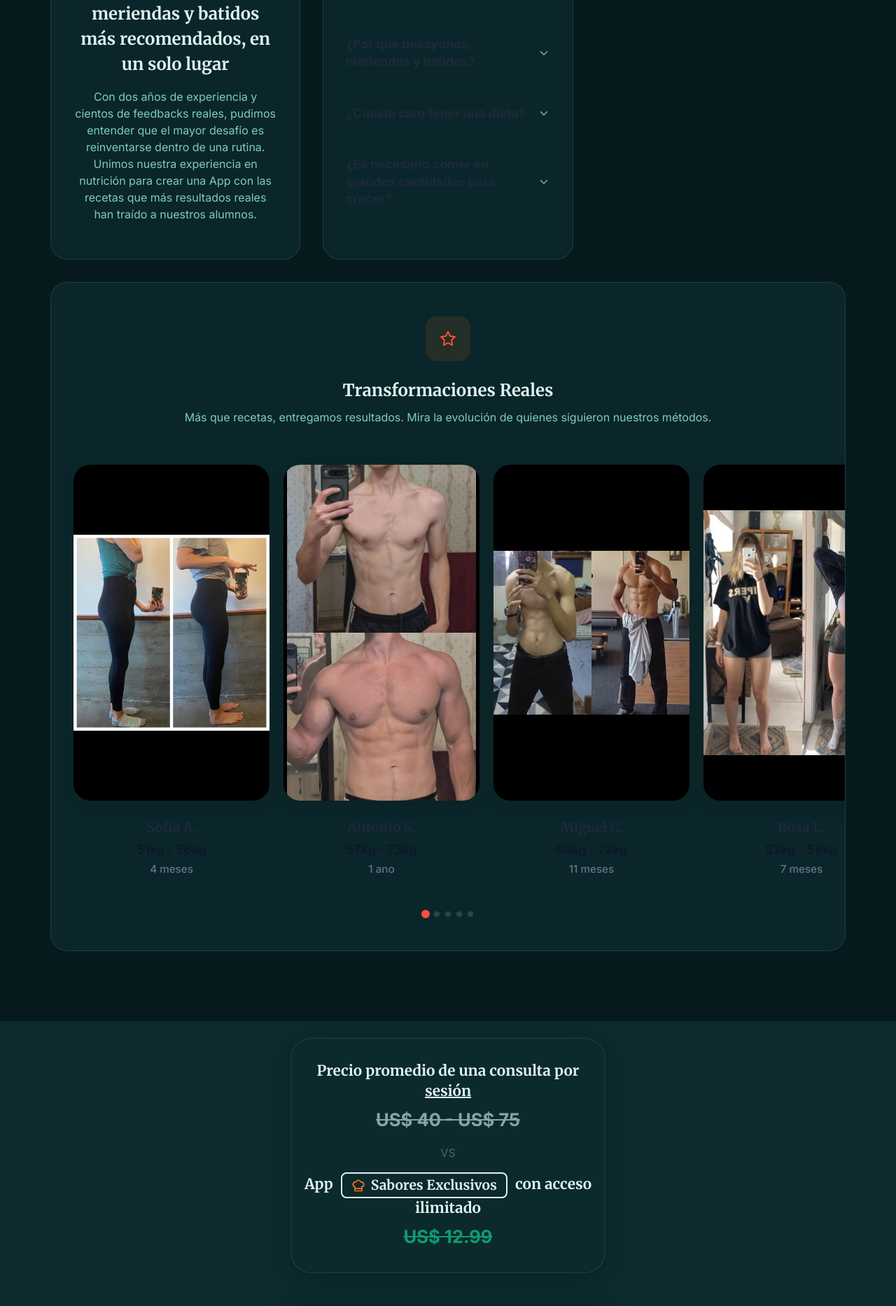
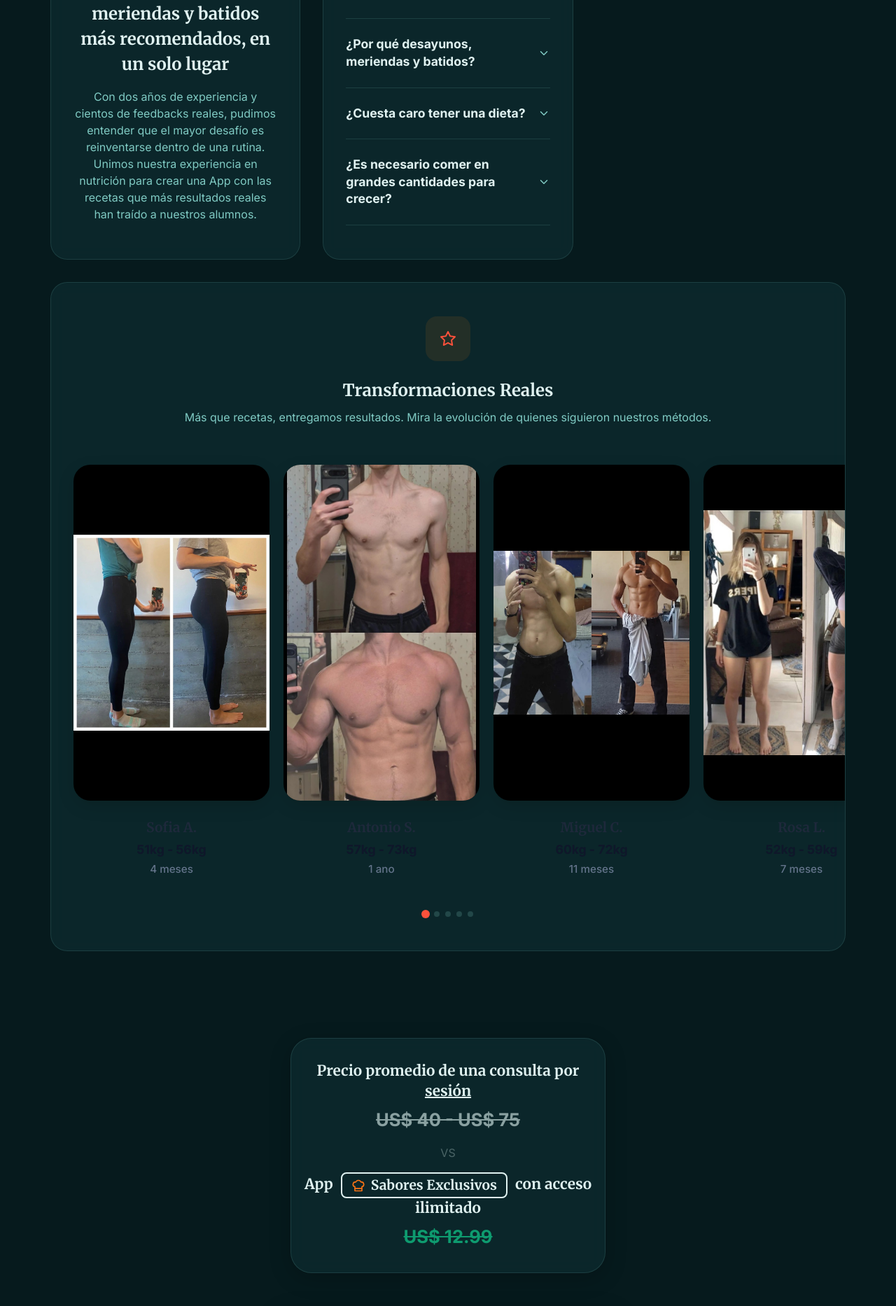
Before and after one commit to YohanSaibb026/LeadingPage, a React (Vite) app: page / in a window 1280 px wide. Shown: the part 3560-5426 px from the top of the page at 70% size. Built offline with nearby package versions, Linux system fonts and the light colour scheme.

Commit message:
feat: Implement initial styling for the landing page, including navbar, hero section, buttons, features, and FAQ accordion.

```diff
--- a/src/App.css
+++ b/src/App.css
@@ -16,7 +16,7 @@
     justify-content: center;
     z-index: 1000;
     padding: 0 2rem;
-    background: rgba(253, 252, 248, 0.9);
+    background: #fdfcf8;
     backdrop-filter: blur(12px);
     -webkit-backdrop-filter: blur(12px);
     border-bottom: 1px solid rgba(0, 0, 0, 0.05);
@@ -478,12 +478,12 @@
 .faq-accordion {
     display: flex;
     flex-direction: column;
-    border-top: 1px solid rgba(0, 0, 0, 0.05);
+    border-top: 1px solid var(--border-glass);
     width: 100%;
 }
 
 .faq-item {
-    border-bottom: 1px solid rgba(0, 0, 0, 0.05);
+    border-bottom: 1px solid var(--border-glass);
     background: transparent;
 }
 
@@ -497,7 +497,7 @@
     align-items: center;
     cursor: pointer;
     text-align: left;
-    color: #1e293b;
+    color: var(--text-main);
     font-family: 'Inter', sans-serif;
     font-size: 1.1rem;
     font-weight: 700;
@@ -517,7 +517,7 @@
 .faq-chevron {
     flex-shrink: 0;
     transition: transform 0.4s cubic-bezier(0.4, 0, 0.2, 1);
-    color: #94a3b8;
+    color: var(--text-muted);
 }
 
 .faq-item.open .faq-chevron {
@@ -645,7 +645,7 @@
     /* Reduced from 2rem 2rem 0 */
     display: flex;
     justify-content: center;
-    background-color: var(--bg-card);
+    background-color: var(--bg-dark);
     flex-direction: column;
     align-items: center;
 }
```
